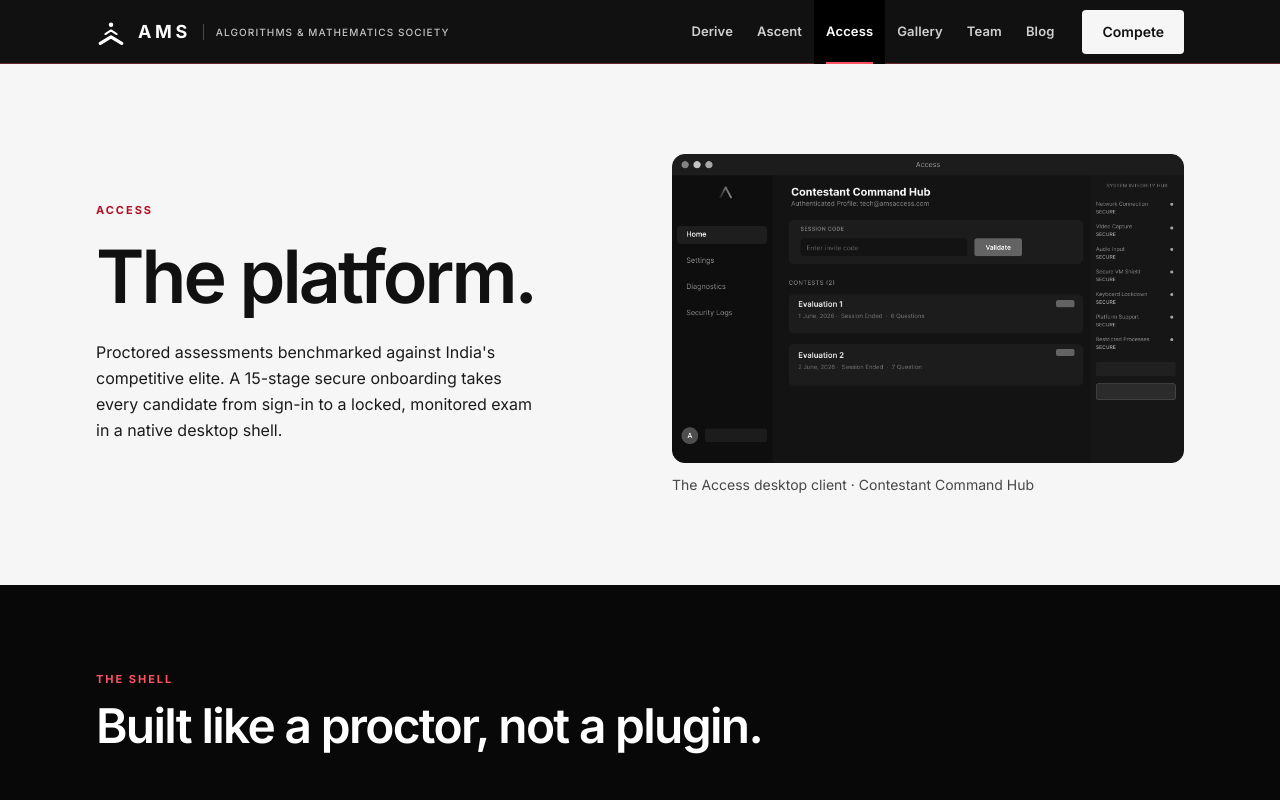
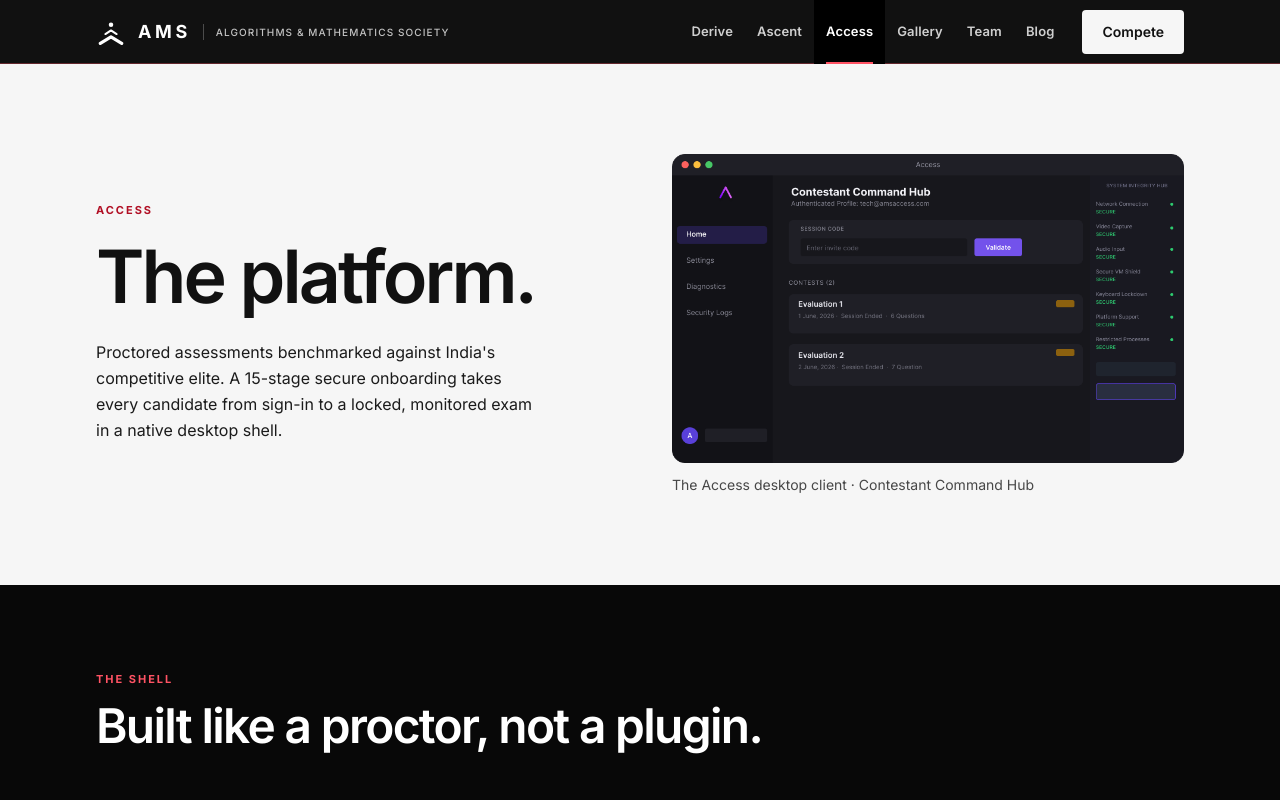
Before and after one commit to Algorithms-Mathematics-Society/ams-website, a Next.js app in the folder apps/web/: page /access in a window 1280 px wide. Shown: the top 800 px of the page. Built offline with nearby package versions, Linux system fonts and the light colour scheme.

Commit message:
Restore original photo colors by removing grayscale filter

```diff
--- a/apps/web/app/globals.css
+++ b/apps/web/app/globals.css
@@ -65,12 +65,6 @@
   color: var(--color-ink);
   font-family: var(--font-sans);
   -webkit-font-smoothing: antialiased;
-}
-
-/* Documentary imagery follows the monochrome system. Product brand artwork
-   can opt out when it carries the approved red accent. */
-main img:not(.preserve-accent) {
-  filter: grayscale(1) contrast(1.04);
 }
 
 @layer base {
```
